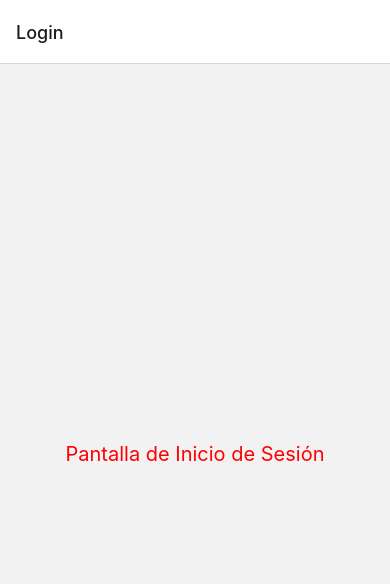
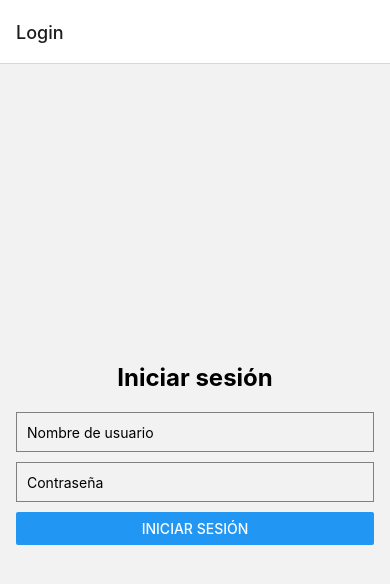
Before and after one commit to jesuspaz5000/AnxietySpectrum, a React Native app: screen /Login in a window 390 px wide. Shown: the top 584 px of the page. Built offline with nearby package versions, Linux system fonts and the light colour scheme.

Commit message:
avanzando...

```diff
--- a/App.js
+++ b/App.js
@@ -1,4 +1,4 @@
-import { StatusBar } from 'expo-status-bar';
+
 import { StyleSheet, View } from 'react-native';
 import Main from './src/components/Main';
 
--- a/src/components/Estilos.js
+++ b/src/components/Estilos.js
@@ -1,18 +1,24 @@
-// Estilos.js
-
 import { StyleSheet } from 'react-native';
 
 const Estilos = StyleSheet.create({
   contenedor: {
     flex: 1,
     justifyContent: 'center',
-    alignItems: 'center',
+    padding: 16,
   },
-  texto: {
-    color: 'red',
-    fontSize: 20,
+  titulo: {
+    fontSize: 24,
+    fontWeight: 'bold',
+    marginBottom: 20,
+    textAlign: 'center',
   },
-  // más estilos aquí
+  input: {
+    height: 40,
+    borderColor: 'gray',
+    borderWidth: 1,
+    marginBottom: 10,
+    paddingHorizontal: 10,
+  },
 });
 
 export default Estilos;
--- a/src/components/Login.jsx
+++ b/src/components/Login.jsx
@@ -1,13 +1,26 @@
-// Login.jsx
-
 import React from 'react';
-import { View, Text } from 'react-native';
+import { View, Text, TextInput, Button } from 'react-native';
 import Estilos from './Estilos';
 
-const Login = () => (
-  <View style={Estilos.contenedor}>
-    <Text style={Estilos.texto}>Pantalla de Inicio de Sesión</Text>
-  </View>
-);
+const Login = () => {
+  return (
+    <View style={Estilos.contenedor}>
+      <Text style={Estilos.titulo}>Iniciar sesión</Text>
+
+      <TextInput
+        style={Estilos.input}
+        placeholder="Nombre de usuario"
+      />
+
+      <TextInput
+        style={Estilos.input}
+        placeholder="Contraseña"
+        secureTextEntry
+      />
+
+      <Button title="Iniciar sesión" onPress={() => {}} />
+    </View>
+  );
+};
 
 export default Login;
```
